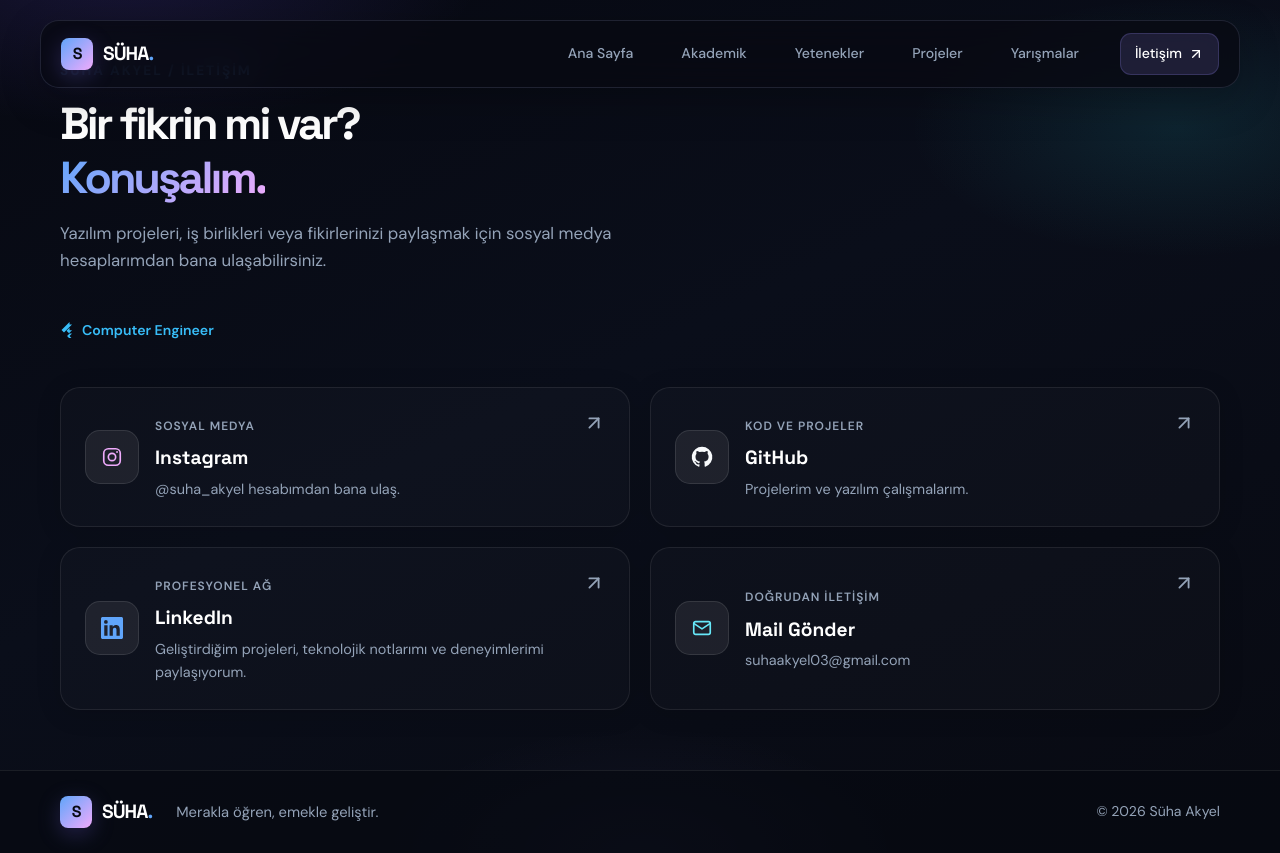
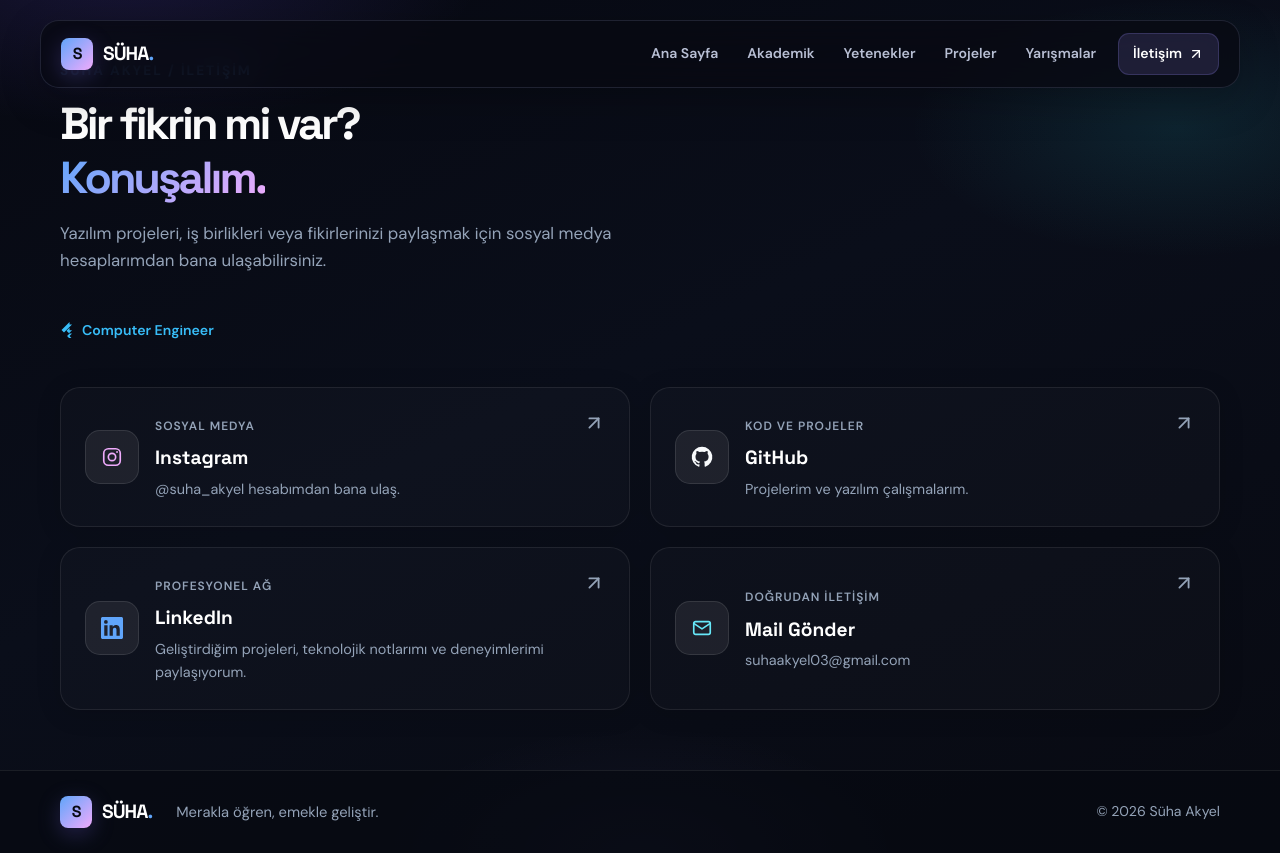
Before and after one commit to Mehmet-343/Blogsitem, a plain HTML site: page iletisim.html in a window 1280 px wide. Drawn offline with nearby package versions, Linux system fonts and the light colour scheme.

Commit message:
Update iletisim.html

```diff
--- a/iletisim.html
+++ b/iletisim.html
@@ -57,7 +57,7 @@
       animation: smoothEntrance 0.6s cubic-bezier(0.22, 1, 0.36, 1) forwards;
     }
 
-    /* HEADER & NAVİGASYON (Çizgi kaldırıldı) */
+    /* HEADER & NAVİGASYON */
     .site-header {
       padding: 20px 0;
       width: 100%;
@@ -97,26 +97,6 @@
 
     .brand-dot {
       color: #60a5fa;
-    }
-
-    .nav-links {
-      display: flex;
-      align-items: center;
-      gap: 24px;
-    }
-
-    .nav-links a {
-      color: #94a3b8;
-      text-decoration: none;
-      font-weight: 500;
-      transition: color 0.2s ease;
-      display: inline-flex;
-      align-items: center;
-      gap: 6px;
-    }
-
-    .nav-links a:hover, .nav-links a.nav-contact, .nav-links a.active {
-      color: #fff;
     }
 
     /* FLUTTER ETİKETİ - İDEAL ORTA BOYUT */
```
